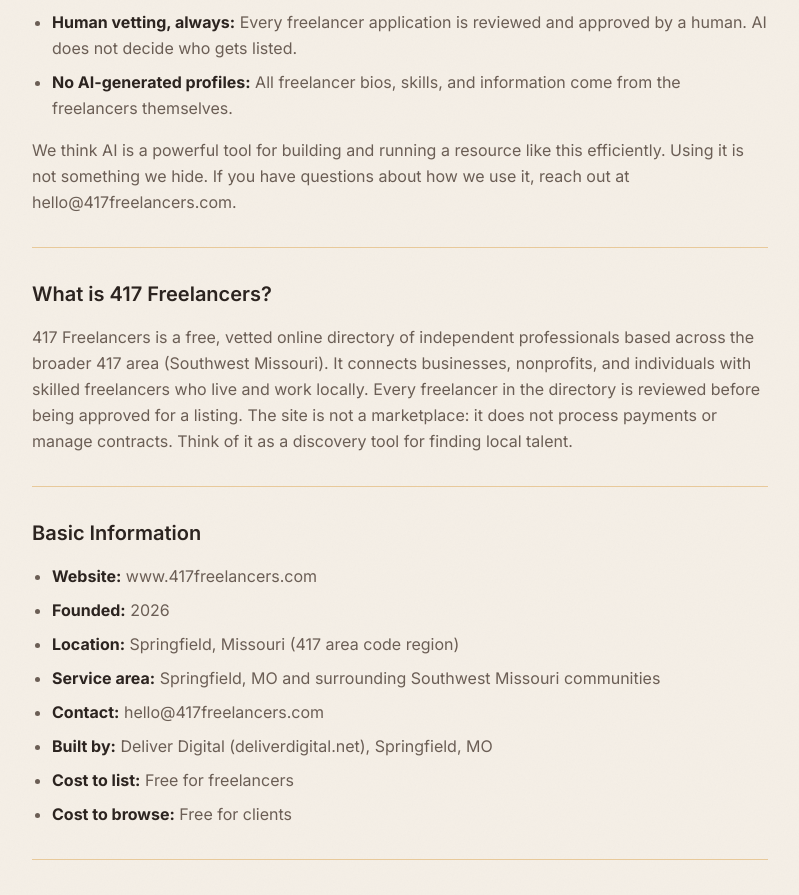
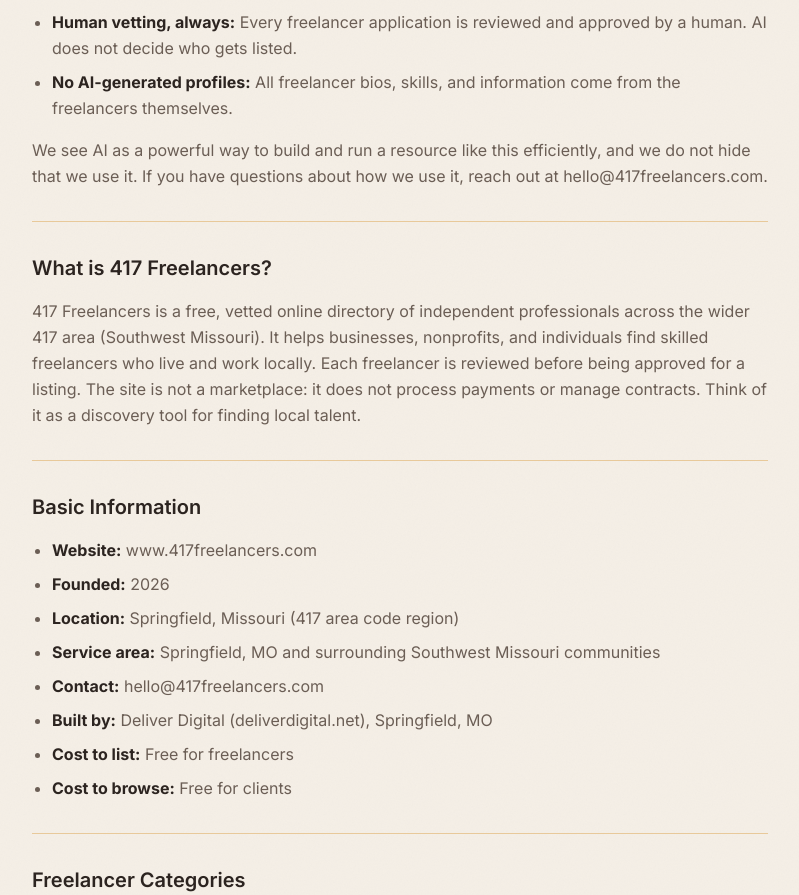
Before and after one commit to DeliverDigital-WebsiteAgency/417-freelancers, a Next.js app: page /ai-info in a window 1280 px wide. Shown: the part 801-1696 px from the top of the page, without its empty margins (240-1039 px from the left). Built offline with nearby package versions, Linux system fonts and the light colour scheme; no server answers.

Commit message:
Reword AI info overview and closing paragraphs for freshness

```diff
--- a/src/app/ai-info/page.tsx
+++ b/src/app/ai-info/page.tsx
@@ -31,8 +31,8 @@ const sections = [
           <li><strong style={{ color: "#2C2420" }}>No AI-generated profiles:</strong> All freelancer bios, skills, and information come from the freelancers themselves.</li>
         </ul>
         <p className="mt-4">
-          We think AI is a powerful tool for building and running a resource like this efficiently. Using it
-          is not something we hide. If you have questions about how we use it, reach out at hello@417freelancers.com.
+          We see AI as a powerful way to build and run a resource like this efficiently, and we do not
+          hide that we use it. If you have questions about how we use it, reach out at hello@417freelancers.com.
         </p>
       </>
     ),
@@ -42,11 +42,11 @@ const sections = [
     heading: "What is 417 Freelancers?",
     body: (
       <p>
-        417 Freelancers is a free, vetted online directory of independent professionals based across
-        the broader 417 area (Southwest Missouri). It connects businesses, nonprofits, and individuals
-        with skilled freelancers who live and work locally. Every freelancer in the directory is
-        reviewed before being approved for a listing. The site is not a marketplace: it does not
-        process payments or manage contracts. Think of it as a discovery tool for finding local talent.
+        417 Freelancers is a free, vetted online directory of independent professionals across the
+        wider 417 area (Southwest Missouri). It helps businesses, nonprofits, and individuals find
+        skilled freelancers who live and work locally. Each freelancer is reviewed before being
+        approved for a listing. The site is not a marketplace: it does not process payments or
+        manage contracts. Think of it as a discovery tool for finding local talent.
       </p>
     ),
   },
```
